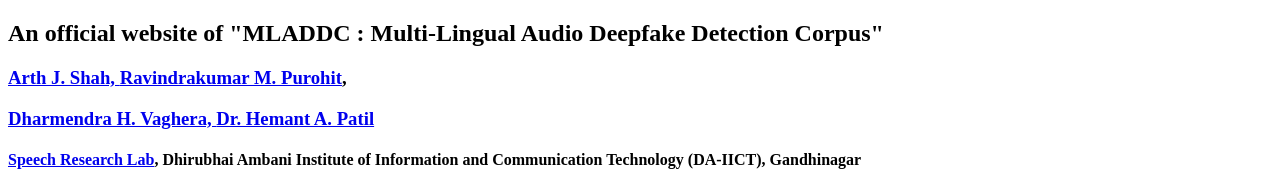
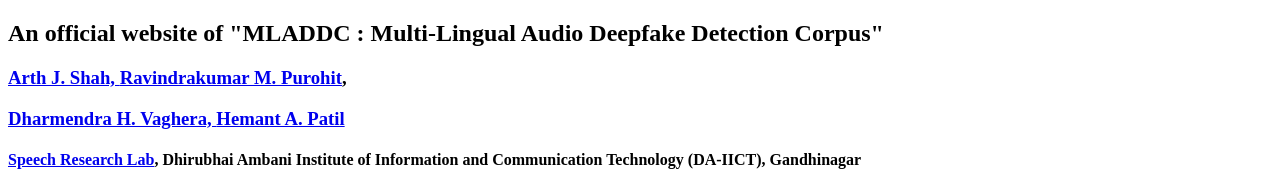
Before and after one commit to speech007/MLADDC, a plain HTML site: page index.html in a window 1280 px wide. Shown: the top 187 px of the page. Drawn offline with Linux system fonts and the light colour scheme.

Commit message:
Update index.html

```diff
--- a/index.html
+++ b/index.html
@@ -37,7 +37,7 @@
 <h1>An official website of "MLADDC : Multi-Lingual Audio Deepfake Detection Corpus"</h1>
 
 <!-- <h1>Dataset from "GGMDDC: A Multilingual Dataset for Audio Deepfake Detection"</h1> -->
-<h3><a href="https://www.linkedin.com/in/arth-shah-18b4a0245">Arth J. Shah, <a href="https://iamshreeji-copy1.github.io/ravindrakumar_purohit/index.html">Ravindrakumar M. Purohit</a>, <h3><a href="https://www.linkedin.com/in/dharmendra-vaghera-95677b256/">Dharmendra H. Vaghera, <a href="https://sites.google.com/site/hemantpatildaiict/">Dr. Hemant A. Patil</a></h3>
+<h3><a href="https://www.linkedin.com/in/arth-shah-18b4a0245">Arth J. Shah, <a href="https://iamshreeji-copy1.github.io/ravindrakumar_purohit/index.html">Ravindrakumar M. Purohit</a>, <h3><a href="https://www.linkedin.com/in/dharmendra-vaghera-95677b256/">Dharmendra H. Vaghera, <a href="https://sites.google.com/site/hemantpatildaiict/"> Hemant A. Patil</a></h3>
 <h4><a href="https://sites.google.com/site/speechlabdaiict/home">Speech Research Lab</a>, Dhirubhai Ambani Institute of Information and Communication Technology (DA-IICT), Gandhinagar</h4>
 <h4>Submitted to ICASSP 2025, Hyderabad, India.</h4>
 
```
